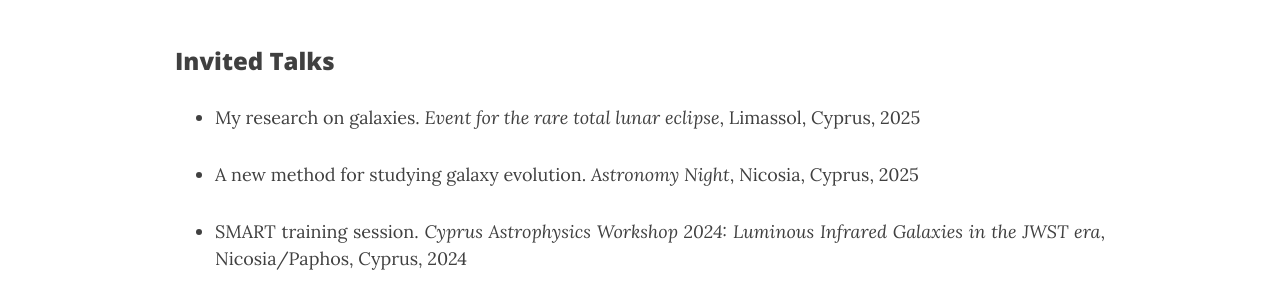
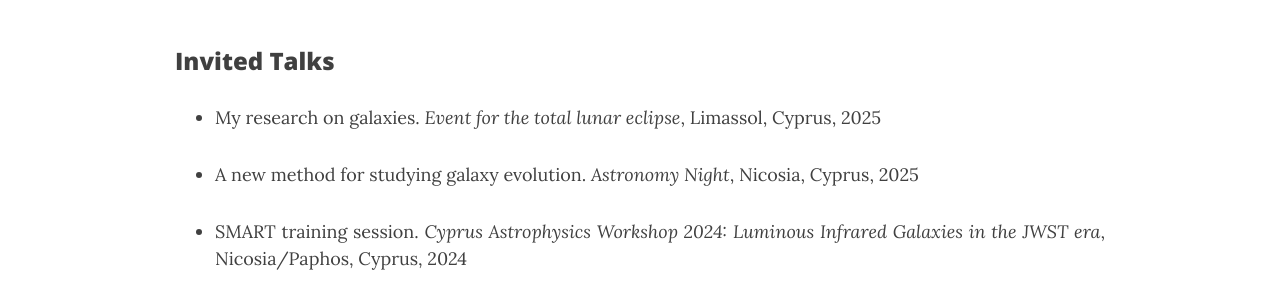
Before and after one commit to ch-var/ch-var.github.io, a Jekyll site: the page built from CV.html, in a window 1280 px wide and 900 px high, scrolled down 3989 px. Shown: the part 154-454 px from the top of the window. Built offline with Jekyll 4.4.1, drawn with Linux system fonts in a browser that asks for light colours; formulas are drawn with MathJax 3.

Commit message:
Update CV.html

```diff
--- a/CV.html
+++ b/CV.html
@@ -115,7 +115,7 @@
 <br>
 <p style="font-family: var(--header-font); font-weight: 800; line-height: 1.1; font-size: 1.5rem; margin-top: 1.25rem;">Invited Talks</p>
 <ul>
-<li class="responsive-margin">My research on galaxies. <i>Event for the rare total lunar eclipse</i>, Limassol, Cyprus, 2025</li>
+<li class="responsive-margin">My research on galaxies. <i>Event for the total lunar eclipse</i>, Limassol, Cyprus, 2025</li>
 <p></p>
 <li class="responsive-margin">A new method for studying galaxy evolution. <i>Astronomy Night</i>, Nicosia, Cyprus, 2025</li>
 <p></p>
```
